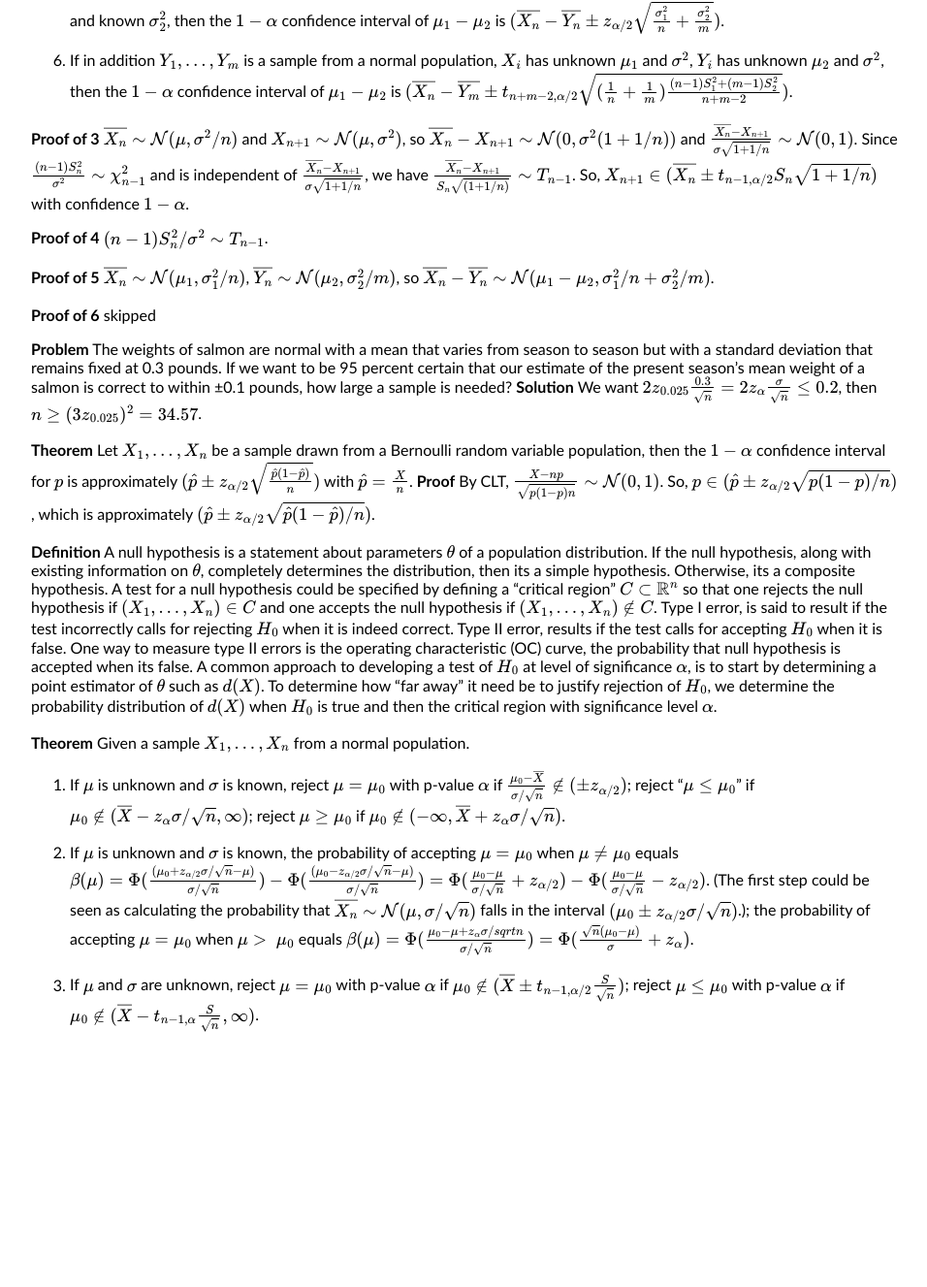
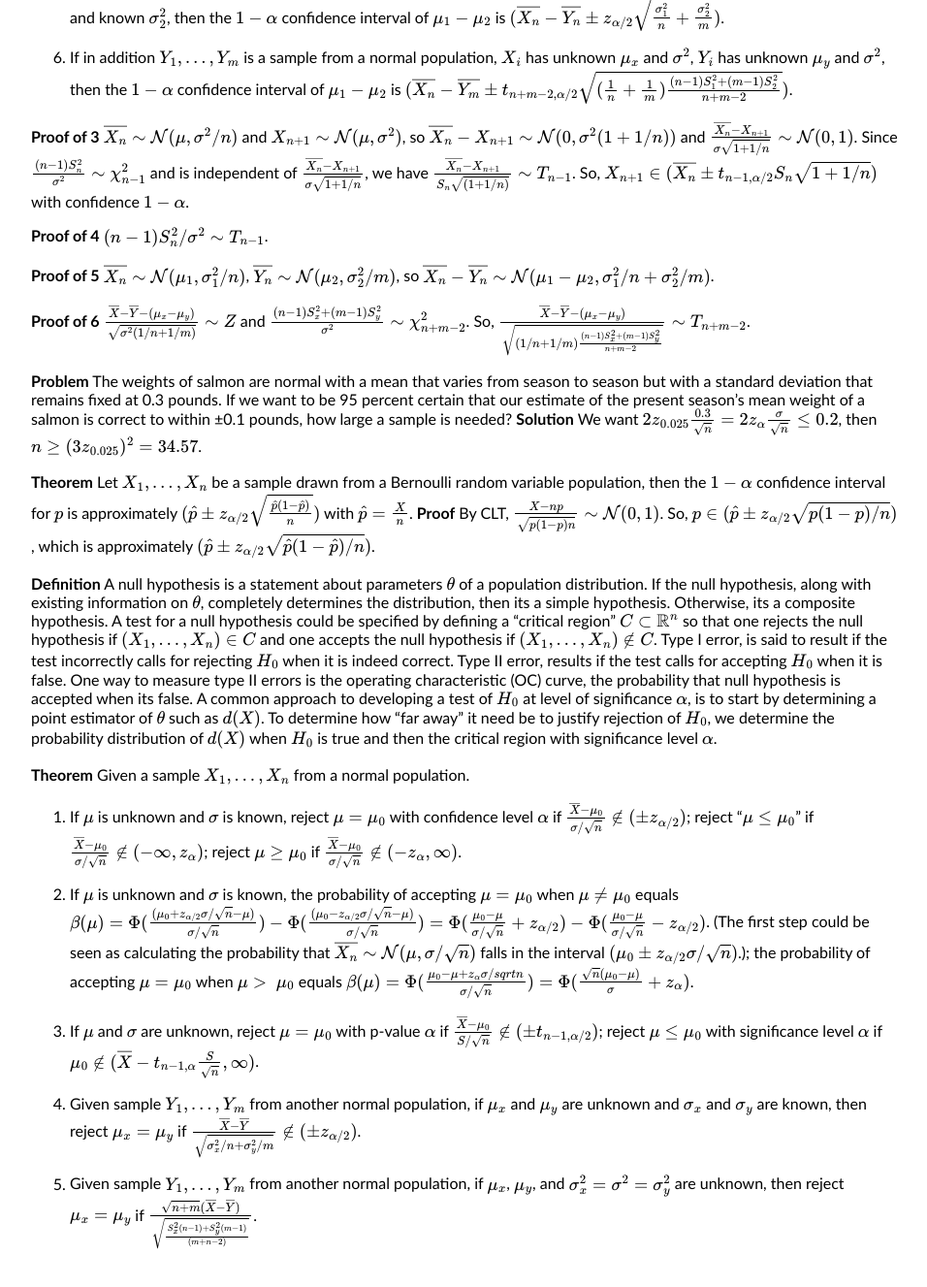
Before and after one commit to henryzhang11/questions-I-have, a Jekyll site: the page built from _posts/2023-08-20-probability-theory-review.md, in a window 1280 px wide and 1400 px high, scrolled down 4700 px. Shown: the top 1327 px of the window at 97% size, without its empty margins (160-1116 px from the left). Built offline with Jekyll 4.4.1, drawn with Linux system fonts in a browser that asks for light colours; formulas are drawn with MathJax 3; before the commit the page ends 5876 px from its top, so only the background shows below that; some of the changed text lies outside the part shown.

Commit message:
Update 2023-08-20-probability-theory-review.md

```diff
--- a/_posts/2023-08-20-probability-theory-review.md
+++ b/_posts/2023-08-20-probability-theory-review.md
@@ -92,8 +92,8 @@ title: "probability theory review"
 **Problem** The time it takes a CPU to process job A is normally distributed with mean 20 seconds and standard deviation 3 seconds. If a sample of 15 such jobs is observed, what is the probability that the sample variance will exceed 12?
 **Solution** The sample variance $S^2\sim \frac{9\chi_{14}^2}{14}$. So, $P(S^2>12)=P(\frac{9\chi_{14}^2}{14}>12)=P(\chi_{14}^2>\frac{14\cdot 12}{9})$.
 
-**Theorem** Let $X_1,...,X_n$ be a sample from a normal population with mean $\mu$. Let $\overline{X}$ be the sample mean and $S$ be the sample standard deviation, then $\sqrt{n}\frac{\overline{X}-\mu}{S}\sim t_{n-1}$.
-**Proof** We have $\overline{X}\sim \frac{Z}{\sqrt{n}}+\mu$ and $S\sim\sqrt{\frac{\sigma^2 \chi_{n-1}^2}{n-1}}$ are independent. So, $\frac{\sqrt{n}(\overline{X}-\mu)}{S}\sim \frac{nZ}{}$ (didn't succeed deriving it).
+**Theorem** Let $X_1,...,X_n$ be a sample from a normal population with mean $\mu$. Let $\overline{X}$ be the sample mean and $S$ be the sample standard deviation, then $\sqrt{n}\frac{\overline{X}-\mu}{S}\sim T_{n-1}$.
+**Proof** $\frac{\overline{X}-\mu}{\sigma/\sqrt{n}}\sim\mathcal{N}(0,1)$ and $S^2/\sigma^2\sim\chi_{n-1}^2/(n-1)$ are independent. So, $\frac{\sqrt{n}(\overline{X}-\mu)}{S}\sim T_{n-1}$.
 
 **Problem** Suppose 45 percent of the population favors a certain candidate in an upcoming election. If a random sample of size 200 is chosen, find (a) the expected value and standard deviation of the number of members of the sample that favor the candidate; (b) the probability that more than half the members of the sample favor the candidate.
 **Solution** (a) Since the entire population is large, we approximate the hypergeometric distribution (of number of candidates supporting a certain candidate) with binomial distribution. So, $E[\overline{X}]=np=200\cdot .45=90$ and $\sigma(\overline{X})=\sqrt{np(1-p)}=\sqrt{200\cdot 0.45\cdot 0.55}$. (b) We approximate the binomial distribution $binom(p,n)$ with a normal distribution $\mathcal{N}(n\mu, n\sigma^2)=\mathcal{N}(np,np(1-p))$. The probability is then approximately $P(S_n\geq 101)\approx P(S_n\geq 100.5)=P(\mathcal{N}(90,200\cdot 0.45\cdot 0.55) \>\ 100.5)=P(Z \>\ \frac{10.5}{\sqrt{200\cdot 0.45\cdot 0.55}})$.
@@ -120,7 +120,7 @@ title: "probability theory review"
 
 5. If in addition $Y_1,...,Y_m$ is a sample from a normal population, $X_i$ has unknown $\mu_1$ and known $\sigma_1^2$, $Y_i$ has unknown $\mu_2$ and known $\sigma_2^2$, then the $1-\alpha$ confidence interval of $\mu_1-\mu_2$ is $(\overline{X_n}-\overline{Y_n}\pm z_{\alpha/2}\sqrt{\frac{\sigma_1^2}{n}+\frac{\sigma_2^2}{m}})$.
 
-6. If in addition $Y_1,...,Y_m$ is a sample from a normal population, $X_i$ has unknown $\mu_1$ and $\sigma^2$, $Y_i$ has unknown $\mu_2$ and $\sigma^2$, then the $1-\alpha$ confidence interval of $\mu_1-\mu_2$ is $(\overline{X_n}-\overline{Y_m}\pm t_{n+m-2,\alpha/2}\sqrt{(\frac{1}{n}+\frac{1}{m})\frac{(n-1)S_1^2+(m-1)S_2^2}{n+m-2}})$.
+6. If in addition $Y_1,...,Y_m$ is a sample from a normal population, $X_i$ has unknown $\mu_x$ and $\sigma^2$, $Y_i$ has unknown $\mu_y$ and $\sigma^2$, then the $1-\alpha$ confidence interval of $\mu_1-\mu_2$ is $(\overline{X_n}-\overline{Y_m}\pm t_{n+m-2,\alpha/2}\sqrt{(\frac{1}{n}+\frac{1}{m})\frac{(n-1)S_1^2+(m-1)S_2^2}{n+m-2}})$.
 
 
 **Proof of 3** $\overline{X_n}\sim\mathcal{N}(\mu,\sigma^2/n)$ and $X_{n+1}\sim\mathcal{N}(\mu,\sigma^2)$, so $\overline{X_n}-X_{n+1}\sim\mathcal{N}(0,\sigma^2(1+1/n))$ and $\frac{\overline{X_n}-X_{n+1}}{\sigma\sqrt{1+1/n}}\sim\mathcal{N}(0,1)$. Since $\frac{(n-1)S_n^2}{\sigma^2}\sim \chi_{n-1}^2$ and is independent of $\frac{\overline{X_n}-X_{n+1}}{\sigma\sqrt{1+1/n}}$, we have $\frac{\overline{X_n}-X_{n+1}}{S_n\sqrt{(1+1/n)}}\sim T_{n-1}$. So, $X_{n+1}\in (\overline{X_n}\pm t_{n-1,\alpha/2}S_n\sqrt{1+1/n})$ with confidence $1-\alpha$.
@@ -129,7 +129,7 @@ title: "probability theory review"
 
 **Proof of 5** $\overline{X_n}\sim\mathcal{N}(\mu_1,\sigma_1^2/n)$, $\overline{Y_n}\sim\mathcal{N}(\mu_2,\sigma_2^2/m)$, so $\overline{X_n}-\overline{Y_n}\sim \mathcal{N}(\mu_1-\mu_2,\sigma_1^2/n+\sigma_2^2/m)$.
 
-**Proof of 6** skipped
+**Proof of 6** $\frac{\overline{X}-\overline{Y}-(\mu_x-\mu_y)}{\sqrt{\sigma^2(1/n+1/m)}}\sim Z$ and $\frac{(n-1)S_x^2+(m-1)S_y^2}{\sigma^2}\sim \chi_{n+m-2}^2$. So, $\frac{\overline{X}-\overline{Y}-(\mu_x-\mu_y)}{\sqrt{(1/n+1/m)\frac{(n-1)S_x^2+(m-1)S_y^2}{n+m-2}}}\sim T_{n+m-2}$.
 
 **Problem** The weights of salmon are normal with a mean that varies from season to season but with a standard deviation that remains fixed at 0.3 pounds. If we want to be 95 percent certain that our estimate of the present season’s mean weight of a salmon is correct to within ±0.1 pounds, how large a sample is needed?
 **Solution** We want $2z_{0.025}\frac{0.3}{\sqrt{n}}=2z_{\alpha}\frac{\sigma}{\sqrt{n}}\leq 0.2$, then $n\geq (3z_{0.025})^2=34.57$.
@@ -140,8 +140,12 @@ title: "probability theory review"
 **Definition** A null hypothesis is a statement about parameters $\theta$ of a population distribution. If the null hypothesis, along with existing information on $\theta$, completely determines the distribution, then its a simple hypothesis. Otherwise, its a composite hypothesis. A test for a null hypothesis could be specified by defining a "critical region" $C\subset \mathbb{R}^n$ so that one rejects the null hypothesis if $(X_1,...,X_n)\in C$ and one accepts the null hypothesis if $(X_1,...,X_n)\notin C$. Type I error, is said to result if the test incorrectly calls for rejecting $H_0$ when it is indeed correct. Type II error, results if the test calls for accepting $H_0$ when it is false. One way to measure type II errors is the operating characteristic (OC) curve, the probability that null hypothesis is accepted when its false. A common approach to developing a test of $H_0$ at level of significance $\alpha$, is to start by determining a point estimator of $\theta$ such as $d(X)$. To determine how “far away” it need be to justify rejection of $H_0$, we determine the probability distribution of $d(X)$ when $H_0$ is true and then the critical region with significance level $\alpha$.
 
 **Theorem** Given a sample $X_1,...,X_n$ from a normal population.
-1. If $\mu$ is unknown and $\sigma$ is known, reject $\mu=\mu_0$ with p-value $\alpha$ if $\frac{\mu_0-\overline{X}}{\sigma/\sqrt{n}}\notin(\pm z_{\alpha/2})$; reject "$\mu\leq\mu_0$" if $\mu_0\notin(\overline{X}-z_{\alpha}\sigma/\sqrt{n},\infty)$; reject $\mu\geq\mu_0$ if $\mu_0\notin(-\infty,\overline{X}+z_{\alpha}\sigma/\sqrt{n})$.
+1. If $\mu$ is unknown and $\sigma$ is known, reject $\mu=\mu_0$ with confidence level $\alpha$ if $\frac{\overline{X}-\mu_0}{\sigma/\sqrt{n}}\notin(\pm z_{\alpha/2})$; reject "$\mu\leq\mu_0$" if $\frac{\overline{X}-\mu_0}{\sigma/\sqrt{n}}\notin(-\infty,z_{\alpha})$; reject $\mu\geq\mu_0$ if $\frac{\overline{X}-\mu_0}{\sigma/\sqrt{n}}\notin(-z_{\alpha},\infty)$.
 
 2. If $\mu$ is unknown and $\sigma$ is known, the probability of accepting $\mu=\mu_0$ when $\mu\neq \mu_0$ equals $\beta(\mu)=\Phi(\frac{(\mu_0+z_{\alpha/2}\sigma/\sqrt{n}-\mu)}{\sigma/\sqrt{n}})-\Phi(\frac{(\mu_0-z_{\alpha/2}\sigma/\sqrt{n}-\mu)}{\sigma/\sqrt{n}})=\Phi(\frac{\mu_0-\mu}{\sigma/\sqrt{n}}+z_{\alpha/2})-\Phi(\frac{\mu_0-\mu}{\sigma/\sqrt{n}}-z_{\alpha/2})$. (The first step could be seen as calculating the probability that $\overline{X_n}\sim\mathcal{N}(\mu,\sigma/\sqrt{n})$ falls in the interval $(\mu_0\pm z_{\alpha/2}\sigma/\sqrt{n})$.); the probability of accepting $\mu=\mu_0$ when $\mu \>\ \mu_0$ equals $\beta(\mu)=\Phi(\frac{\mu_0-\mu+z_\alpha\sigma/sqrt{n}}{\sigma/\sqrt{n}})=\Phi(\frac{\sqrt{n}(\mu_0-\mu)}{\sigma}+z_\alpha)$.
 
-3. If $\mu$ and $\sigma$ are unknown, reject $\mu=\mu_0$ with p-value $\alpha$ if $\mu_0\notin(\overline{X}\pm t_{n-1,\alpha/2}\frac{S}{\sqrt{n}})$; reject $\mu\leq\mu_0$ with p-value $\alpha$ if $\mu_0\notin(\overline{X}-t_{n-1,\alpha}\frac{S}{\sqrt{n}},\infty)$.
+3. If $\mu$ and $\sigma$ are unknown, reject $\mu=\mu_0$ with p-value $\alpha$ if $\frac{\overline{X}-\mu_0}{S/\sqrt{n}}\notin(\pm t_{n-1,\alpha/2})$; reject $\mu\leq\mu_0$ with significance level $\alpha$ if $\mu_0\notin(\overline{X}-t_{n-1,\alpha}\frac{S}{\sqrt{n}},\infty)$.
+
+4. Given sample $Y_1,...,Y_m$ from another normal population, if $\mu_x$ and $\mu_y$ are unknown and $\sigma_x$ and $\sigma_y$ are known, then reject $\mu_x=\mu_y$ if $\frac{\overline{X}-\overline{Y}}{\sqrt{\sigma_x^2/n+\sigma_y^2/m}}\notin(\pm z_{\alpha/2})$.
+
+5. Given sample $Y_1,...,Y_m$ from another normal population, if $\mu_x$, $\mu_y$, and $\sigma_x^2=\sigma^2=\sigma_y^2$ are unknown, then reject $\mu_x=\mu_y$ if $\frac{\sqrt{n+m}(\overline{X}-\overline{Y})}{\sqrt{\frac{S_x^2(n-1)+S_y^2(m-1)}{(m+n-2)}}}$.
```
